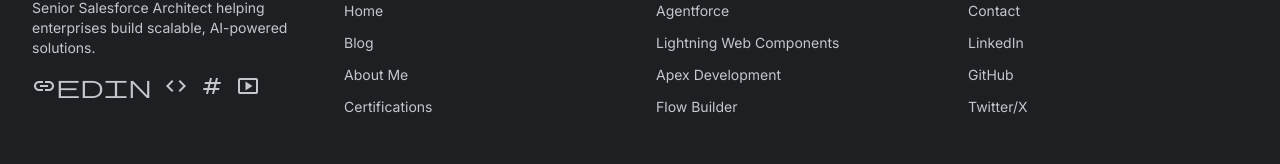
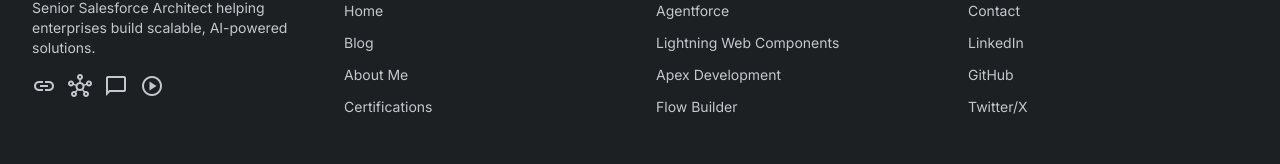
Before and after one commit to bhanuprakashsfdc/bhanusfdc, a React (Vite) app: page /blog.html in a window 1280 px wide. Shown: the part 2261-2425 px from the top of the page. Built offline with nearby package versions, Linux system fonts and the light colour scheme.

Commit message:
social icons

```diff
--- a/src/components/Footer.jsx
+++ b/src/components/Footer.jsx
@@ -1,4 +1,5 @@
 import { Link } from 'react-router-dom';
+import { social } from '../data/social';
 
 const footerLinks = {
   pages: [
@@ -15,9 +16,9 @@
   ],
   connect: [
     { path: '/contact.html', label: 'Contact' },
-    { path: 'https://linkedin.com/in/bhanuprakashsfdc', label: 'LinkedIn', external: true },
-    { path: 'https://github.com/bhanuprakashsfdc', label: 'GitHub', external: true },
-    { path: 'https://twitter.com/bhanuprakashsfdc', label: 'Twitter/X', external: true }
+    { path: social.linkedin, label: 'LinkedIn', external: true },
+    { path: social.github, label: 'GitHub', external: true },
+    { path: social.twitter, label: 'Twitter/X', external: true }
   ],
   legal: [
     { path: '/privacy-policy.html', label: 'Privacy Policy' }
@@ -27,23 +28,23 @@
 const socialLinks = [
   {
     name: 'LinkedIn',
-    path: 'https://linkedin.com/in/bhanuprakashsfdc',
-    icon: 'linkedin'
+    path: social.linkedin,
+    icon: 'link'
   },
   {
     name: 'GitHub',
-    path: 'https://github.com/bhanuprakashsfdc',
-    icon: 'code'
+    path: social.github,
+    icon: 'hub'
   },
   {
     name: 'Twitter',
-    path: 'https://twitter.com/bhanuprakashsfdc',
-    icon: 'tag'
+    path: social.twitter,
+    icon: 'chat_bubble'
   },
   {
     name: 'YouTube',
-    path: 'https://youtube.com/@bhanuprakashsfdc',
-    icon: 'smart_display'
+    path: social.youtube,
+    icon: 'play_circle'
   }
 ];
 
--- /dev/null
+++ b/src/data/social.js
@@ -0,0 +1,13 @@
+// Social profile URLs
+export const social = {
+  linkedin: 'https://www.linkedin.com/in/bhanu-prakash-salesforce/',
+  github: 'https://github.com/bhanuprakashsfdc',
+  twitter: 'https://twitter.com/bhanuprakashsfdc',
+  youtube: 'https://youtube.com/@bhanuprakashsfdc'
+};
+
+export const site = {
+  url: 'https://bhanuprakashsfdc.com',
+  name: 'BhanuPrakash SFDC',
+  description: 'Senior Salesforce Architect & Technical Lead - Expert in Agentforce, LWC, Apex, and Enterprise CRM Solutions'
+};
--- a/src/pages/Blog.jsx
+++ b/src/pages/Blog.jsx
@@ -1,6 +1,7 @@
 import { useState } from 'react';
 import { Link, useSearchParams } from 'react-router-dom';
 import { posts, categories, tags } from '../data/posts';
+import { social } from '../data/social';
 import AdSlot from '../components/AdSlot';
 
 // Sidebar components
@@ -24,12 +25,12 @@
         10+ years building enterprise Salesforce solutions. 16x certified. Agentforce specialist.
       </p>
       <a
-        href="https://linkedin.com/in/bhanuprakashsfdc"
+        href={social.linkedin}
         target="_blank"
         rel="noopener noreferrer"
         className="mt-4 inline-flex items-center gap-2 px-4 py-2 bg-[var(--color-secondary-container)] text-white text-sm font-medium rounded-lg hover:bg-[var(--color-secondary)] transition-colors"
       >
-        <span className="material-symbols-outlined text-sm">linkedin</span>
+        <span className="material-symbols-outlined text-sm">link</span>
         Connect on LinkedIn
       </a>
     </div>
--- a/src/pages/BlogPost.jsx
+++ b/src/pages/BlogPost.jsx
@@ -1,6 +1,7 @@
 import { useParams, Link } from 'react-router-dom';
 import { useState, useEffect } from 'react';
 import { posts } from '../data/posts';
+import { social, site } from '../data/social';
 import BlogCard from '../components/BlogCard';
 import AdSlot from '../components/AdSlot';
 import ReadingProgress from '../components/ReadingProgress';
@@ -79,7 +80,7 @@
 function ShareButtons({ title, slug }) {
   const [copied, setCopied] = useState(false);
 
-  const shareUrl = `https://bhanuprakashsfdc.com/blog/${slug}`;
+  const shareUrl = `${site.url}/blog/${slug}`;
 
   const copyLink = async () => {
     await navigator.clipboard.writeText(shareUrl);
@@ -105,7 +106,7 @@
         rel="noopener noreferrer"
         className="flex items-center gap-1 px-3 py-1.5 text-sm bg-[var(--color-surface-container)] text-[var(--color-on-surface-variant)] rounded-lg hover:bg-[var(--color-surface-container-high)] transition-colors"
       >
-        <span className="material-symbols-outlined text-sm">linkedin</span>
+        <span className="material-symbols-outlined text-sm">link</span>
         LinkedIn
       </a>
       <a
@@ -300,7 +301,7 @@
                       Expert in Agentforce, LWC, Apex, and enterprise architecture.
                     </p>
                     <a
-                      href="https://linkedin.com/in/bhanuprakashsfdc"
+                      href={social.linkedin}
                       target="_blank"
                       rel="noopener noreferrer"
                       className="mt-3 inline-flex items-center gap-1 text-sm text-[var(--color-secondary)] hover:underline"
--- a/src/pages/Contact.jsx
+++ b/src/pages/Contact.jsx
@@ -1,4 +1,5 @@
 import { useContactForm, useToast } from '../hooks/useLocalStorage';
+import { social } from '../data/social';
 import AdSlot from '../components/AdSlot';
 
 const subjects = [
@@ -137,12 +138,12 @@
 
               {/* LinkedIn Button */}
               <a
-                href="https://linkedin.com/in/bhanuprakashsfdc"
+                href={social.linkedin}
                 target="_blank"
                 rel="noopener noreferrer"
                 className="flex items-center justify-center gap-2 w-full py-3 bg-[#0077b5] text-white font-semibold rounded-lg hover:bg-[#005885] transition-colors"
               >
-                <span className="material-symbols-outlined">linkedin</span>
+                <span className="material-symbols-outlined">link</span>
                 Connect on LinkedIn
               </a>
 
--- a/src/pages/PrivacyPolicy.jsx
+++ b/src/pages/PrivacyPolicy.jsx
@@ -1,4 +1,5 @@
 import { useState } from 'react';
+import { site } from '../data/social';
 
 const sections = [
   { id: 'intro', label: 'Introduction' },
@@ -74,7 +75,7 @@
               </h2>
               <p className="text-[var(--color-on-surface-variant)] leading-relaxed">
                 This Privacy Policy explains how Bhanu Prakash Reddy ("we," "us," or "our") collects, uses,
-                and protects your information when you visit our website bhanuprakashsfdc.com. We are committed
+                and protects your information when you visit our website {site.url}. We are committed
                 to ensuring your privacy is protected.
               </p>
             </section>
@@ -146,7 +147,7 @@
                 and/or to personalize the advertising content that you see on websites you visit.
               </p>
               <p className="text-[var(--color-on-surface-variant)] leading-relaxed mt-4">
-                Note that bhanuprakashsfdc.com has no access to or control over these cookies that are used
+                Note that {site.url} has no access to or control over these cookies that are used
                 by third-party advertisers.
               </p>
             </section>
@@ -189,7 +190,7 @@
                 If you have any questions about this Privacy Policy, please contact us:
               </p>
               <ul className="mt-4 space-y-2 text-[var(--color-on-surface-variant)]">
-                <li>Email: contact@bhanuprakashsfdc.com</li>
+                <li>Email: contact@{site.url}</li>
                 <li>Through the contact form on our website</li>
               </ul>
             </section>
```
